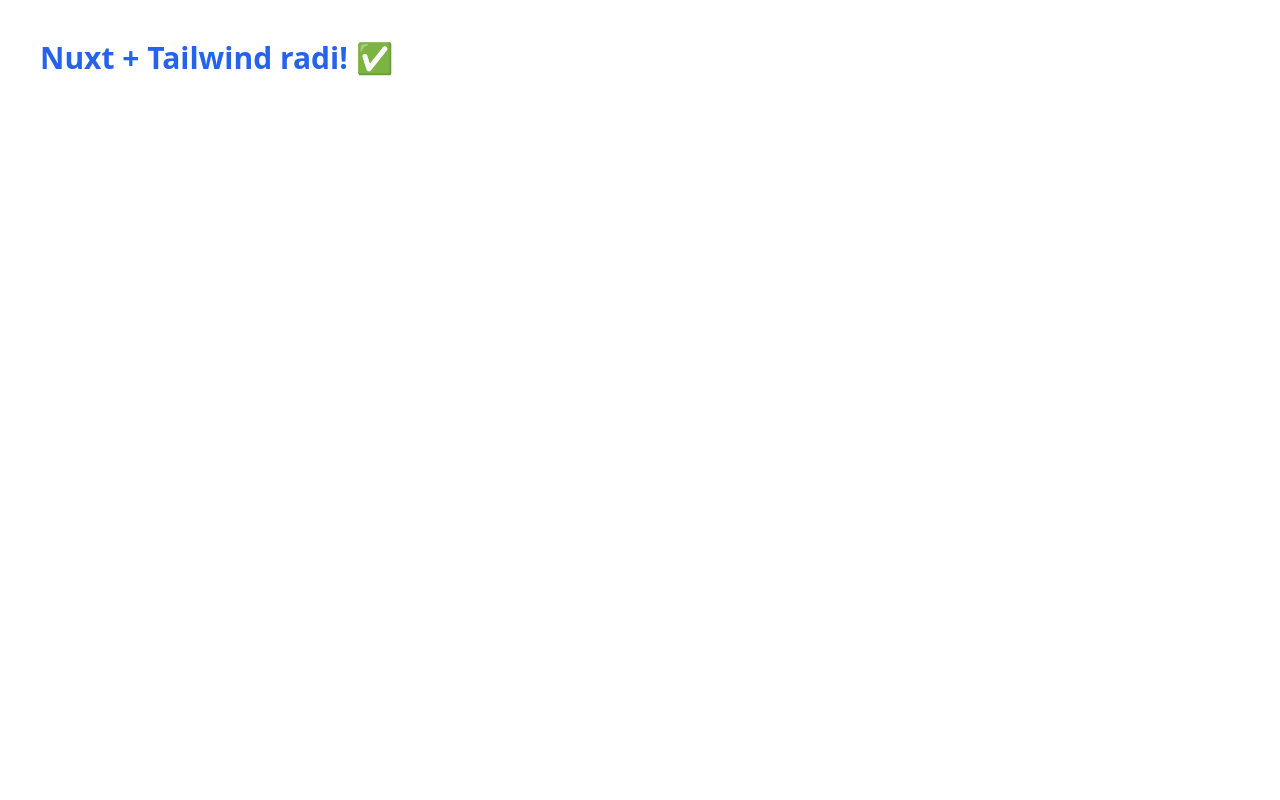
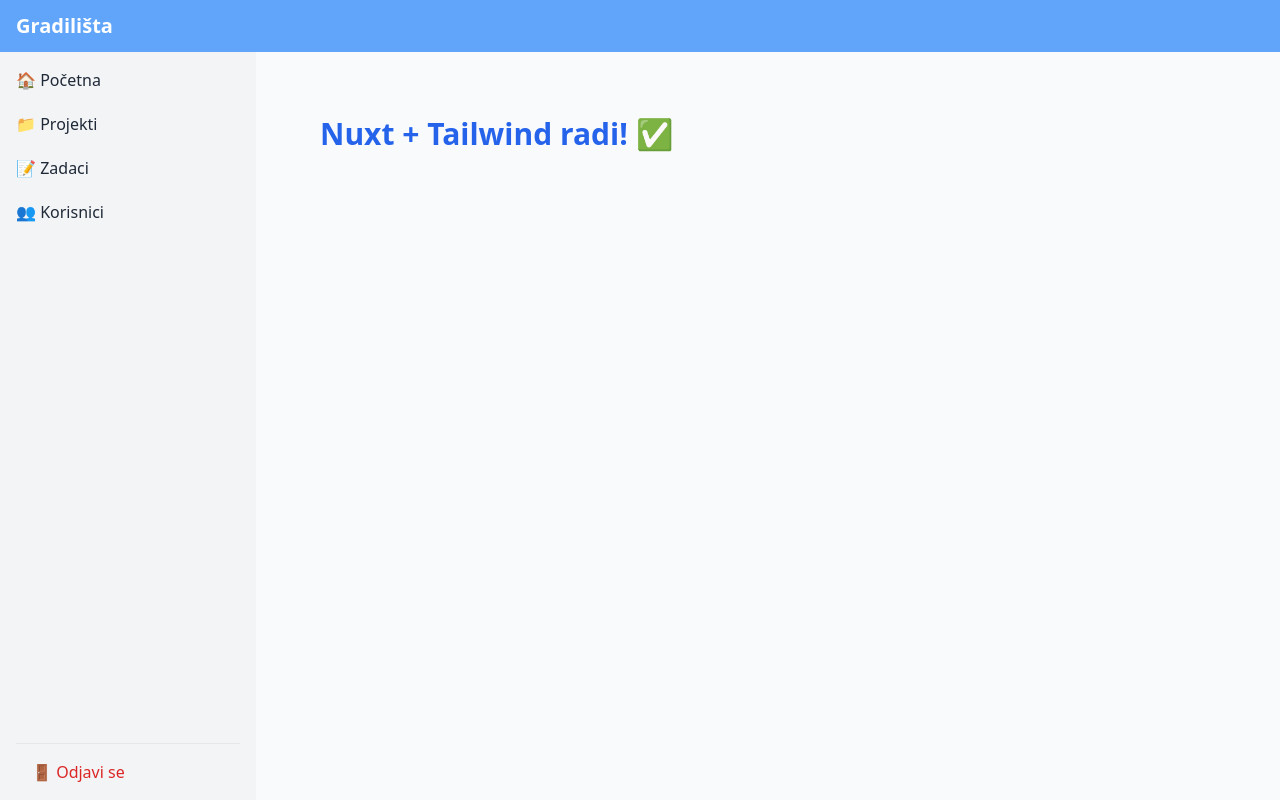
Before and after one commit to rope16/frontend, a Nuxt app: page / in a window 1280 px wide. Built offline with nearby package versions, Linux system fonts and the light colour scheme.

Commit message:
progress #1

```diff
--- a/app.vue
+++ b/app.vue
@@ -1,5 +1,5 @@
 <template>
-  <div>
+  <NuxtLayout>
     <NuxtPage />
-  </div>
+  </NuxtLayout>
 </template>
--- /dev/null
+++ b/layouts/default.vue
@@ -0,0 +1,88 @@
+<template>
+  <div class="min-h-screen flex flex-col bg-gray-50 text-gray-800">
+    <!-- Navbar -->
+    <header class="bg-blue-400 text-white px-4 py-3 flex justify-between items-center">
+      <div class="flex items-center gap-4">
+        <!-- Hamburger for mobile -->
+        <button class="md:hidden" @click="toggleSidebar">
+          <svg class="w-6 h-6" fill="none" stroke="currentColor" viewBox="0 0 24 24">
+            <path stroke-linecap="round" stroke-linejoin="round" stroke-width="2"
+              d="M4 6h16M4 12h16M4 18h16" />
+          </svg>
+        </button>
+        <h1 class="text-xl font-bold">Gradilišta</h1>
+      </div>
+      <div class="flex items-center gap-4 text-sm">
+        <span v-if="auth.user">👤 {{ auth.user.name }}</span>
+      </div>
+    </header>
+
+    <!-- Sidebar + Page -->
+    <div class="flex flex-1">
+      <!-- Sidebar -->
+      <aside
+        class="bg-white md:bg-gray-100 w-64 p-4 shadow-md transition-transform duration-300 z-20
+                md:relative md:translate-x-0 md:shadow-none
+                fixed h-screen md:h-auto top-0 left-0
+                transform flex flex-col justify-between"
+        :class="{ '-translate-x-full': !sidebarOpen, 'translate-x-0': sidebarOpen }"
+        id="sidebar"
+        >
+        <!-- Navigacija -->
+        <nav class="flex flex-col gap-3">
+            <NuxtLink to="/" class="hover:text-blue-600 h-8">🏠 Početna</NuxtLink>
+            <NuxtLink to="/projekti" class="hover:text-blue-600 h-8">📁 Projekti</NuxtLink>
+            <NuxtLink to="/zadaci" class="hover:text-blue-600 h-8">📝 Zadaci</NuxtLink>
+            <NuxtLink to="/korisnici" class="hover:text-blue-600 h-8">👥 Korisnici</NuxtLink>
+        </nav>
+
+        <!-- Logout dugme -->
+        <div class="border-t">
+            <button
+            @click="logout"
+            class="w-full text-left text-red-600 hover:text-red-800 px-4 pt-4 h-8"
+            >
+            🚪 Odjavi se
+            </button>
+        </div>
+      </aside>
+
+      <!-- Overlay for mobile -->
+      <div
+        class="fixed inset-0 bg-black bg-opacity-40 md:hidden z-10"
+        v-if="sidebarOpen"
+        @click="sidebarOpen = false"
+      ></div>
+
+      <!-- Main Content -->
+      <main class="flex-1 p-6">
+        <slot />
+      </main>
+    </div>
+  </div>
+</template>
+
+<script setup>
+import { ref } from 'vue'
+import { useAuthStore } from '@/stores/auth'
+
+const auth = useAuthStore()
+const sidebarOpen = ref(false)
+const router = useRouter()
+
+const toggleSidebar = () => {
+  sidebarOpen.value = !sidebarOpen.value
+}
+
+const logout = () => {
+  auth.logout()
+  router.push('/login')
+}
+</script>
+
+<style scoped>
+/* Prevent transition from flashing sidebar on page load */
+#sidebar {
+  z-index: 20;
+}
+</style>
--- a/package.json
+++ b/package.json
@@ -14,6 +14,7 @@
     "axios": "^1.10.0",
     "nuxt": "^3.17.6",
     "pinia": "^3.0.3",
+    "pinia-plugin-persistedstate": "^4.4.1",
     "vue": "^3.5.17",
     "vue-router": "^4.5.1"
   },
--- a/pages/login.vue
+++ b/pages/login.vue
@@ -1,7 +1,13 @@
 <template>
   <div class="flex justify-center items-center h-screen bg-gray-100">
     <form class="bg-white p-8 rounded shadow-md w-full max-w-sm" @submit.prevent="handleLogin">
+
       <h2 class="text-2xl font-bold mb-6">Prijava</h2>
+
+        <div v-if="auth.error" class="text-red-600 mb-4 text-sm">
+          {{ "Došlo je do greške. Molimo Vas provjerite email i šifru." }}
+        </div>
+
       <input v-model="email" type="text" placeholder="Korisničko ime"
              class="w-full mb-4 p-2 border rounded" />
       <input v-model="password" type="password" placeholder="Lozinka"
@@ -20,6 +26,7 @@
 
 definePageMeta({
   ssr: false,
+  layout: false, // Ne koristi layout za ovu stranicu
 })
 
 const email = ref('')
@@ -32,8 +39,6 @@
 
     if (auth.isAuthenticated) {
         router.push('/')
-    } else {
-        alert('Prijava nije uspjela. Provjerite korisničko ime i lozinku.')
     }
 }
 </script>
--- /dev/null
+++ b/plugins/pinia.js
@@ -0,0 +1,6 @@
+import { defineNuxtPlugin } from '#app'
+import piniaPluginPersistedstate from 'pinia-plugin-persistedstate'
+
+export default defineNuxtPlugin((nuxtApp) => {
+  nuxtApp.$pinia.use(piniaPluginPersistedstate)
+})
--- a/stores/auth.js
+++ b/stores/auth.js
@@ -46,4 +46,15 @@
       this.token = null
     },
   },
+
+  persist: {
+    enabled: true,
+    strategies: [
+      {
+        key: 'auth',
+        storage: localStorage,
+        paths: ['user', 'token']
+      }
+    ]
+  }
 })
```
Also changed, not shown: middleware/auth.global.js (added, +15 -0 lines), 1 other file (tests, documents, lock files or other folders).
